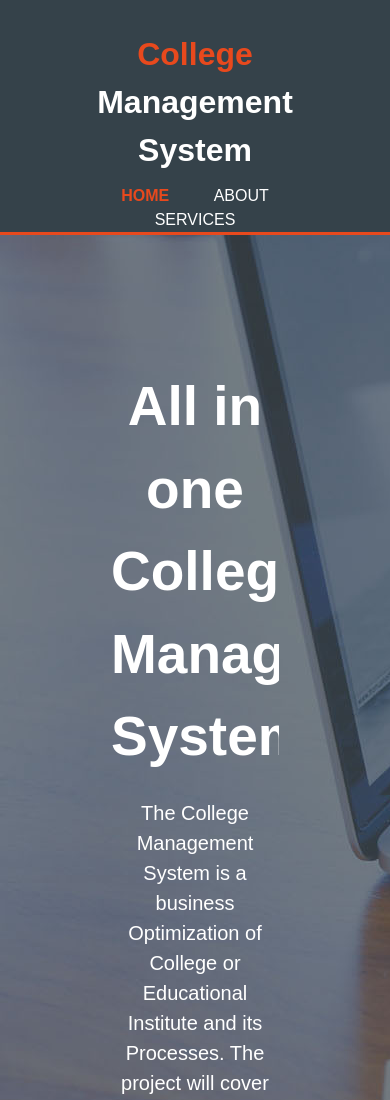
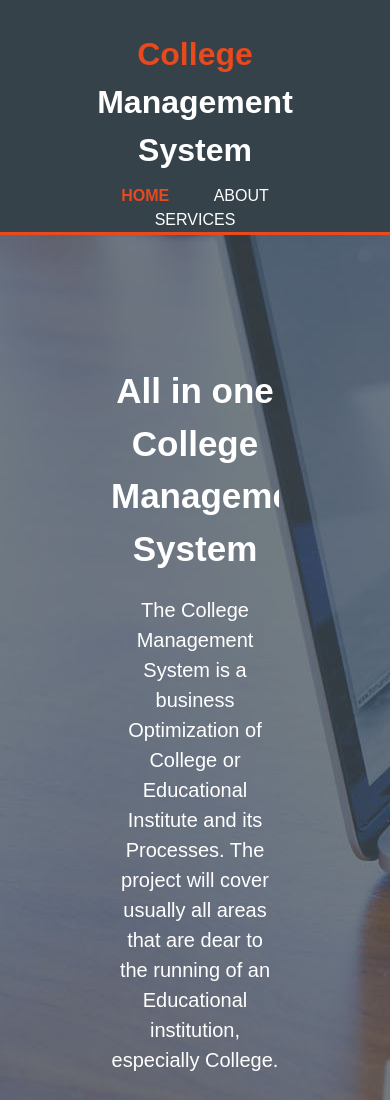
Before and after one commit to 18abhay/static, a plain HTML site: page index.html in a window 390 px wide. Shown: the top 1100 px of the page. Drawn offline with Linux system fonts and the light colour scheme.

Commit message:
header responsive

```diff
--- a/css/style.css
+++ b/css/style.css
@@ -84,7 +84,7 @@ header a:hover{
 }
 #showcase h1{
   margin-top:40px;
-  font-size:55px;
+  font-size:35px;
   margin-bottom: 10px;
 }
 #showcase p{
@@ -177,12 +177,7 @@ header a:hover{
     heaader{
       padding-bottom:20px;
     }
-    #showcase h1{
-      margin-top:40px;
-      visibility:visible;
-      animation-duration:3s;
-      animation-name:fadeInUp;
-    }
+
     #Enquiry button,quote button {
       display:block;
       width:100%;
```
